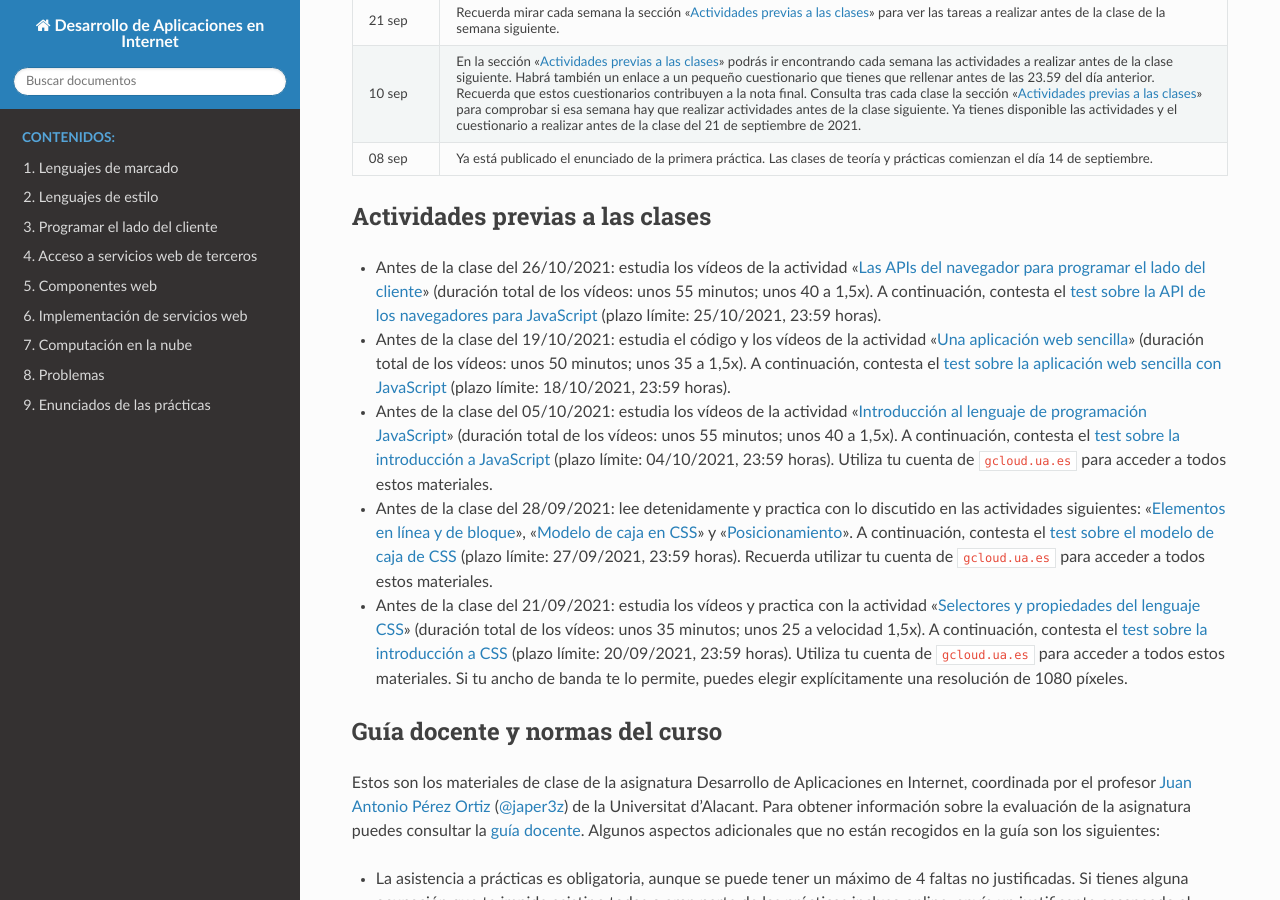
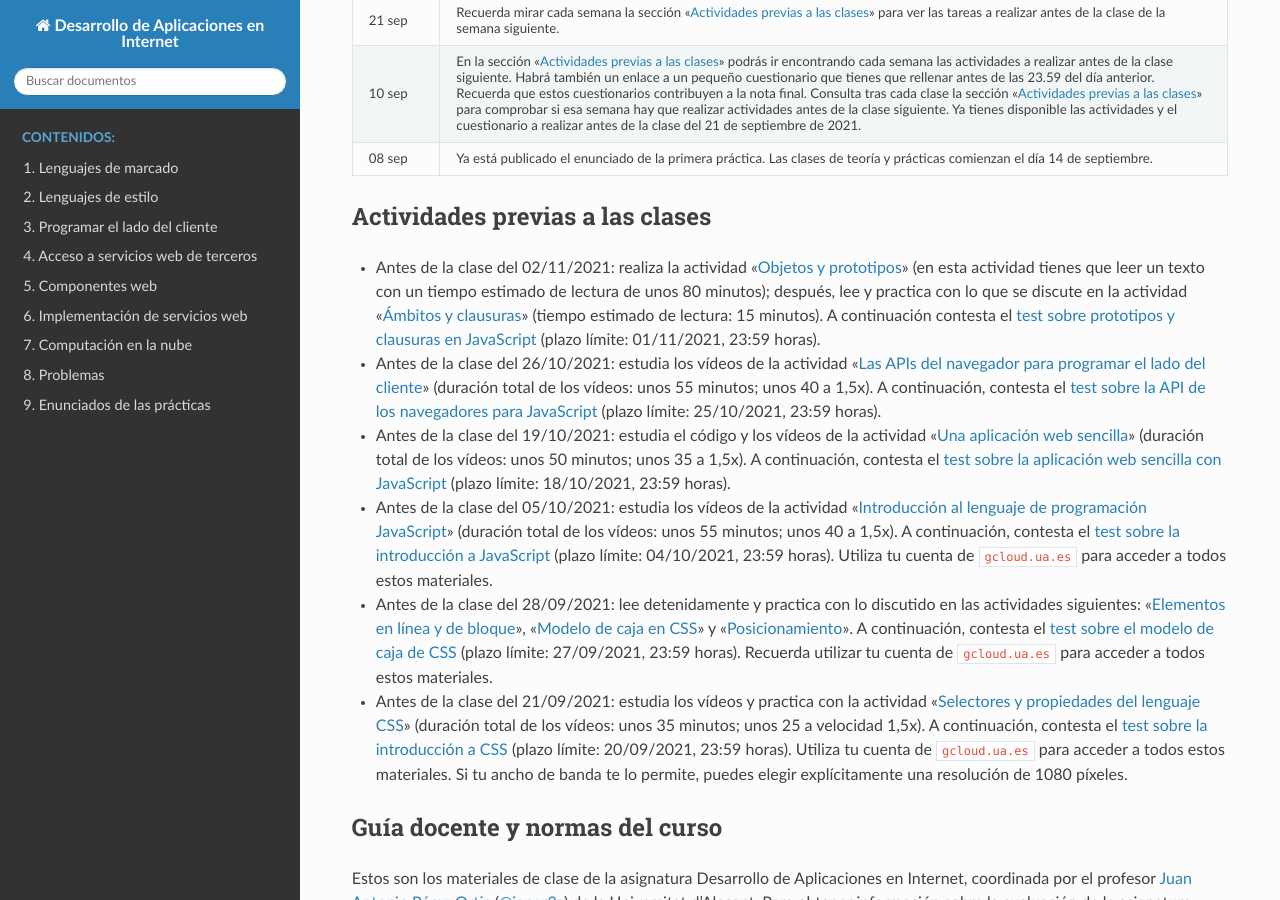
Before and after one commit to jaspock/dai2122, a Sphinx documentation site: the page built from docs/source/index.rst, in a window 1280 px wide and 900 px high, scrolled down 357 px. Built offline with Sphinx 7.4.7 and the Read the Docs theme 2.0.0, drawn with Linux system fonts in a browser that asks for light colours.

Commit message:
Nueva actividad

```diff
--- a/docs/source/index.rst
+++ b/docs/source/index.rst
@@ -63,8 +63,8 @@ Actividades previas a las clases
 .. - Antes de la clase del 23/11/2021: lee detenidamente y practica con lo discutido en las actividades siguientes: ":ref:`label-curl`", ":ref:`label-cliente-rest`" y ":ref:`label-servidor-rest`"; la última incluye un vídeo con una traza de la aplicación del carrito (duración: 28 minutos; unos 20 a 1,5x). Para poder practicar con el código de esas actividades, tendrás que configurar tu entorno de trabajo como se indica en la actividad ":ref:`label-local`". A continuación, contesta el `test sobre implementación de servicios web`_ (plazo límite: 22/11/2021, 23:59 horas).
 .. - Antes de la clase del 16/11/2021: lee detenidamente y practica con lo discutido en las actividades siguientes: ":ref:`label-intro-comp`", ":ref:`label-ejemplo-comp`" y ":ref:`label-avanzado-comp`". A continuación, contesta el `test sobre componentes web`_ (plazo límite: 15/11/2021, 23:59 horas).
 .. - Antes de la clase del 09/11/2021: realiza las actividades ":ref:`label-servicios-http`", ":ref:`label-servicios-promesas`", ":ref:`label-servicios-xhr`" y ":ref:`label-servicios-fetch`". Todas las actividades menos la segunda consisten principalmente en el estudio de una serie de vídeos (duración total de los vídeos: 50 minutos; unos 35 a 1,5x). Para la la segunda actividad, sin embargo, tienes que leer su contenido (tiempo estimado de lectura: 30 minutos). A continuación contesta el `test sobre acceso a servicios web`_ (plazo límite: 08/11/2021, 23:59 horas).
-.. - Antes de la clase del 02/11/2021: realiza la actividad ":ref:`label-js-objetos`" (en esta actividad tienes que leer un texto con un tiempo estimado de lectura de unos 80 minutos); después, lee y practica con lo que se discute en la actividad ":ref:`label-js-clausuras`" (tiempo estimado de lectura: 15 minutos). A continuación contesta el `test sobre prototipos y clausuras en JavaScript`_ (plazo límite: 01/11/2021, 23:59 horas).
 
+- Antes de la clase del 02/11/2021: realiza la actividad ":ref:`label-js-objetos`" (en esta actividad tienes que leer un texto con un tiempo estimado de lectura de unos 80 minutos); después, lee y practica con lo que se discute en la actividad ":ref:`label-js-clausuras`" (tiempo estimado de lectura: 15 minutos). A continuación contesta el `test sobre prototipos y clausuras en JavaScript`_ (plazo límite: 01/11/2021, 23:59 horas).
 - Antes de la clase del 26/10/2021: estudia los vídeos de la actividad ":ref:`label-api-web-js`" (duración total de los vídeos: unos 55 minutos; unos 40 a 1,5x). A continuación, contesta el `test sobre la API de los navegadores para JavaScript`_ (plazo límite: 25/10/2021, 23:59 horas).
 - Antes de la clase del 19/10/2021: estudia el código y los vídeos de la actividad ":ref:`label-app-web-sencilla`" (duración total de los vídeos: unos 50 minutos; unos 35 a 1,5x). A continuación, contesta el `test sobre la aplicación web sencilla con JavaScript`_ (plazo límite: 18/10/2021, 23:59 horas).
 - Antes de la clase del 05/10/2021: estudia los vídeos de la actividad ":ref:`label-intro-js`" (duración total de los vídeos: unos 55 minutos; unos 40 a 1,5x). A continuación, contesta el `test sobre la introducción a JavaScript`_ (plazo límite: 04/10/2021, 23:59 horas). Utiliza tu cuenta de ``gcloud.ua.es`` para acceder a todos estos materiales.
```
